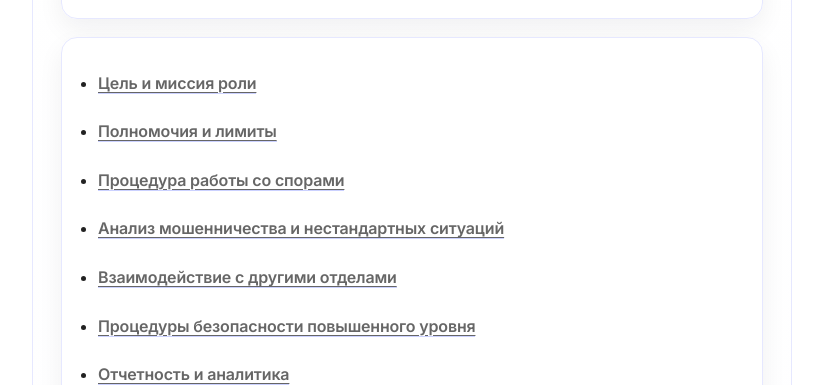
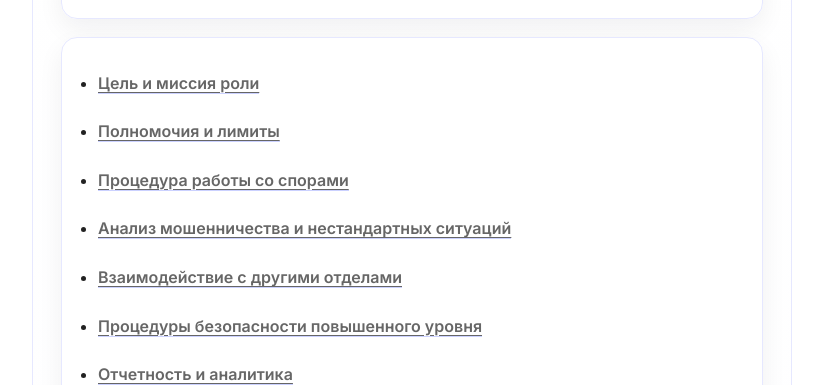
Before and after one commit to glglgk11o-beep/instructions-liberty, a plain HTML site: page index.html in a window 1280 px wide. Shown: the part 415-800 px from the top of the page, without its empty margins (228-1051 px from the left). Drawn offline with Linux system fonts and the light colour scheme.

Commit message:
Update index.html

```diff
--- a/index.html
+++ b/index.html
@@ -196,10 +196,10 @@
     }
 
       /* FIX: оглавление НЕ капсом */
-    .toc, .toc *{
-      text-transform: none !important;
-      letter-spacing: normal !important;
-    }
+     .toc-block, .toc-block *{
+       text-transform: none !important;
+       letter-spacing: normal !important;
+     }
   </style>
 </head>
 
```
